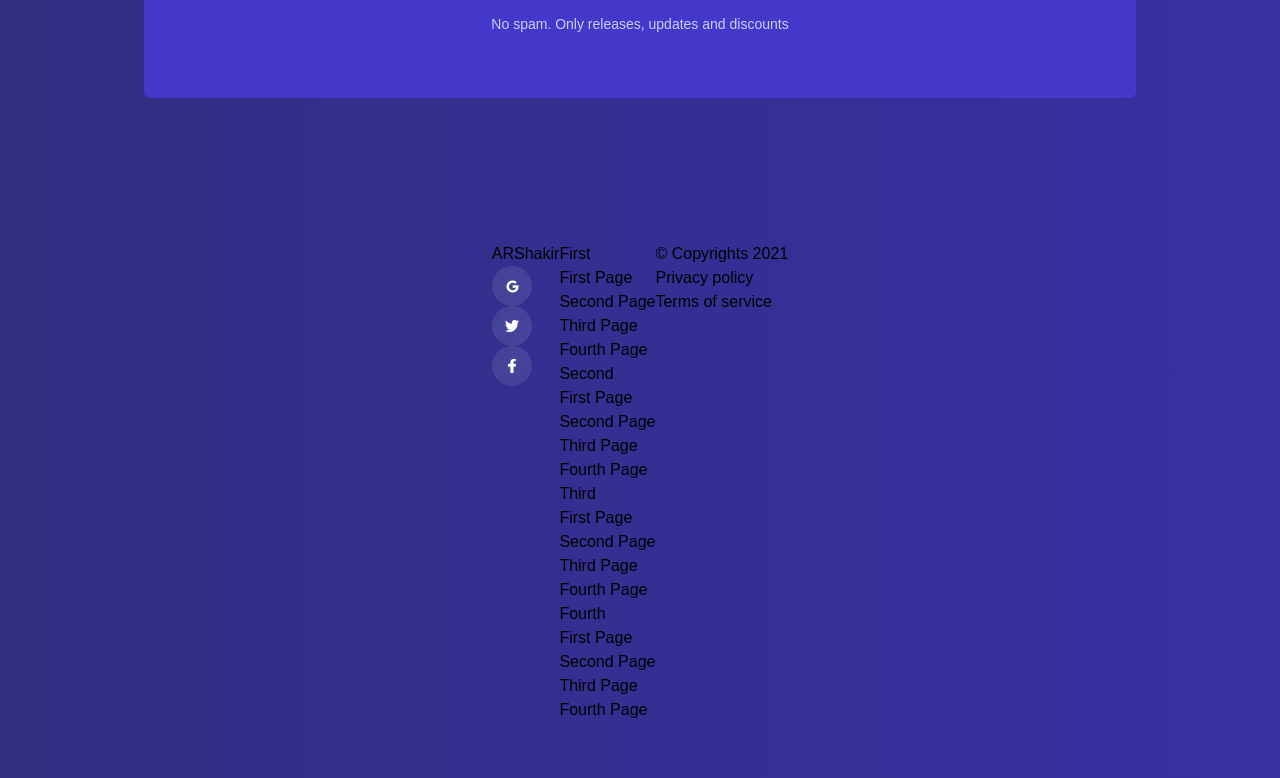
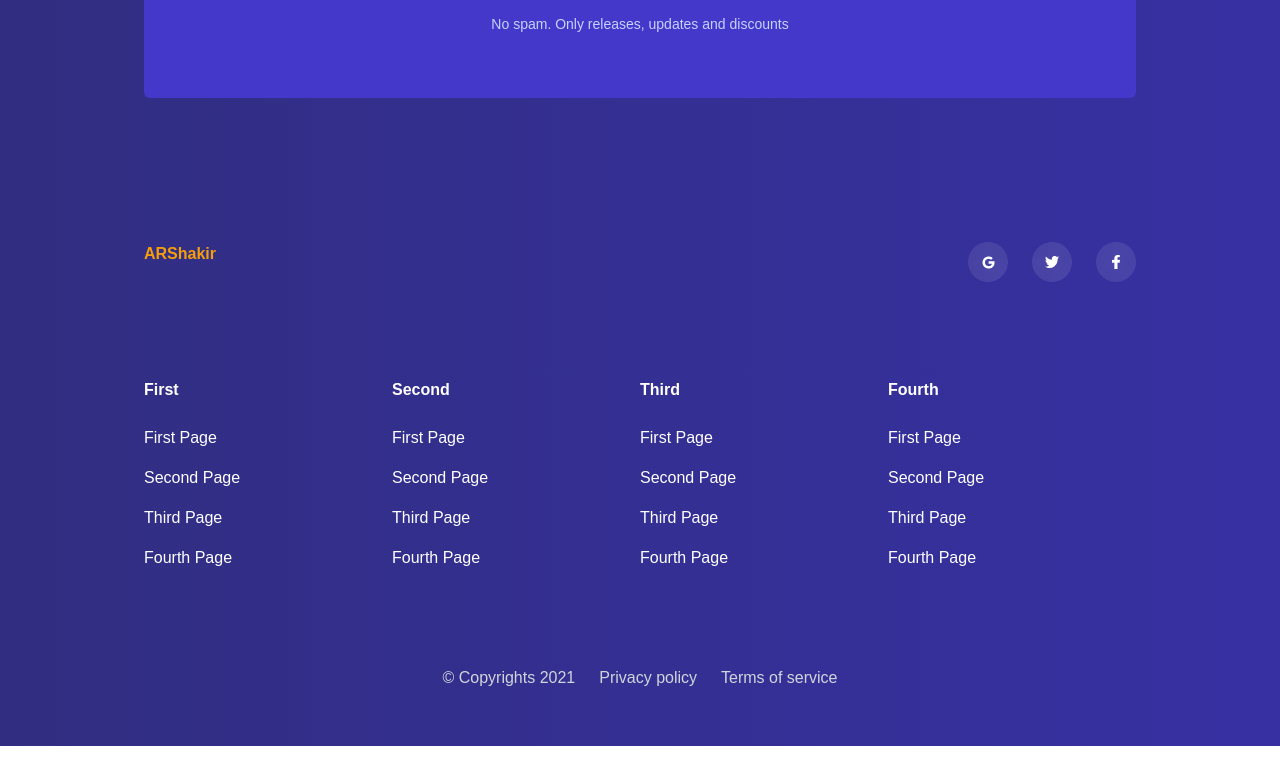
Before and after one commit to ladeirakelwin/landing-page-one, a Next.js app: page / in a window 1280 px wide. Shown: the part 4203-4981 px from the top of the page. After the commit the page ends 4949 px from the top, so only its background shows below. Built offline with nearby package versions, Linux system fonts and the light colour scheme.

Commit message:
footer styles

```diff
--- a/src/components/FooterMenu.tsx
+++ b/src/components/FooterMenu.tsx
@@ -5,8 +5,8 @@ type FooterMenuProps = {
 }
 export default function FooterMenu(props: FooterMenuProps) {
   return (
-    <ul>
-      <li>{props.title}</li>
+    <ul className="flex gap-4 text-white flex-col">
+      <li className="font-bold mb-2">{props.title}</li>
       <li>First Page</li>
       <li>Second Page</li>
       <li>Third Page</li>
--- a/src/pages/index.tsx
+++ b/src/pages/index.tsx
@@ -329,10 +329,10 @@ export default function Home() {
         </section>
       </main>
 
-      <footer className="flex">
-        <div>
-          <p>ARShakir</p>
-          <ul>
+      <footer className="flex flex-col w-full px-36">
+        <div className="flex justify-between w-full pb-24">
+          <p className="text-yellow-500 font-bold text-base">ARShakir</p>
+          <ul className="flex gap-6">
             <li>
               <img src="/google.webp" alt="google icon" />
             </li>
@@ -345,12 +345,12 @@ export default function Home() {
           </ul>
         </div>
 
-        <div>
+        <div className="grid grid-cols-4 pb-24">
           {["First", "Second", "Third", "Fourth"].map((item, index) => {
             return <FooterMenu title={item} key={index}></FooterMenu>;
           })}
         </div>
-        <div>
+        <div className="flex gap-6 justify-center text-gray-300">
           <p>&copy; Copyrights 2021</p>
           <p>Privacy policy</p>
           <p>Terms of service</p>
```
